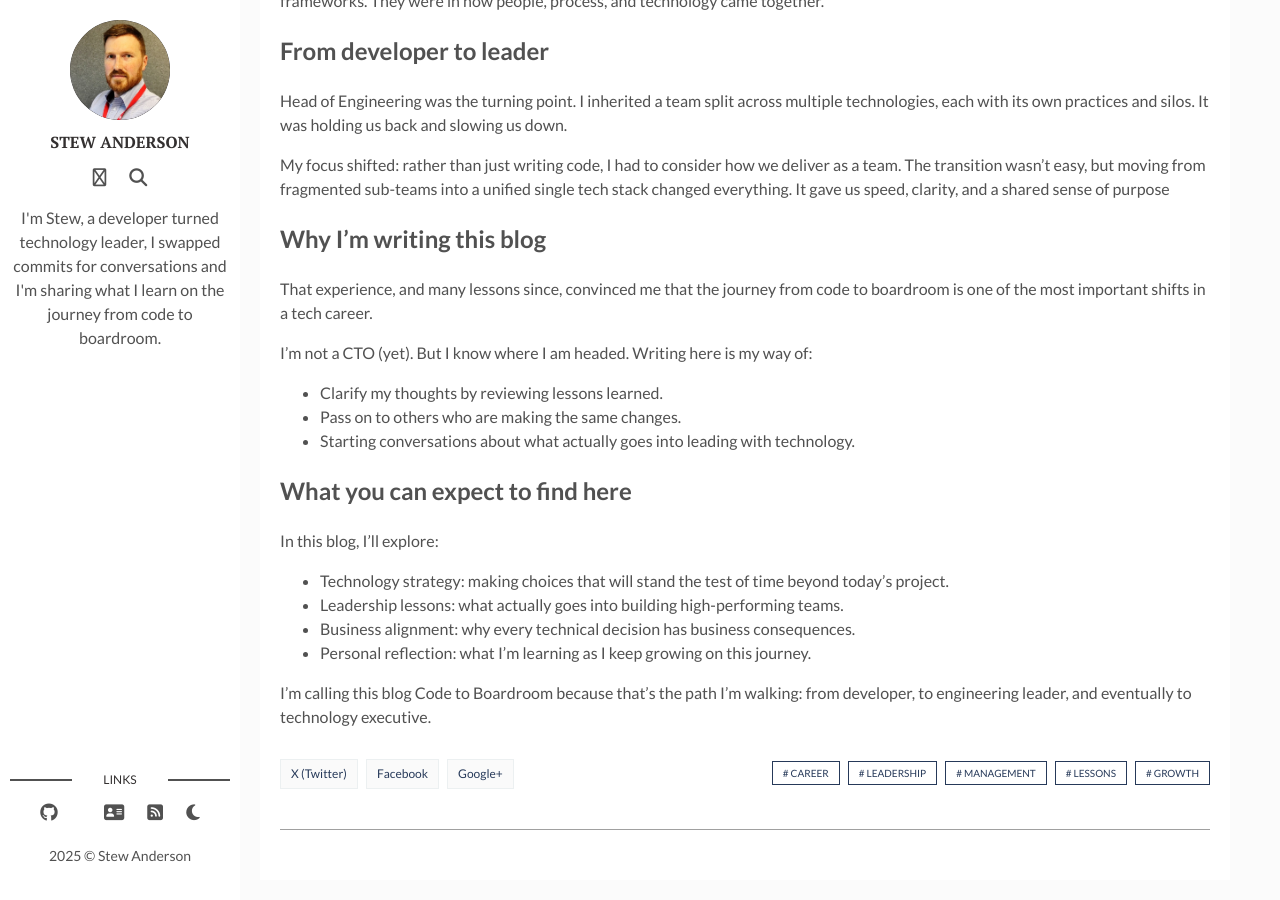
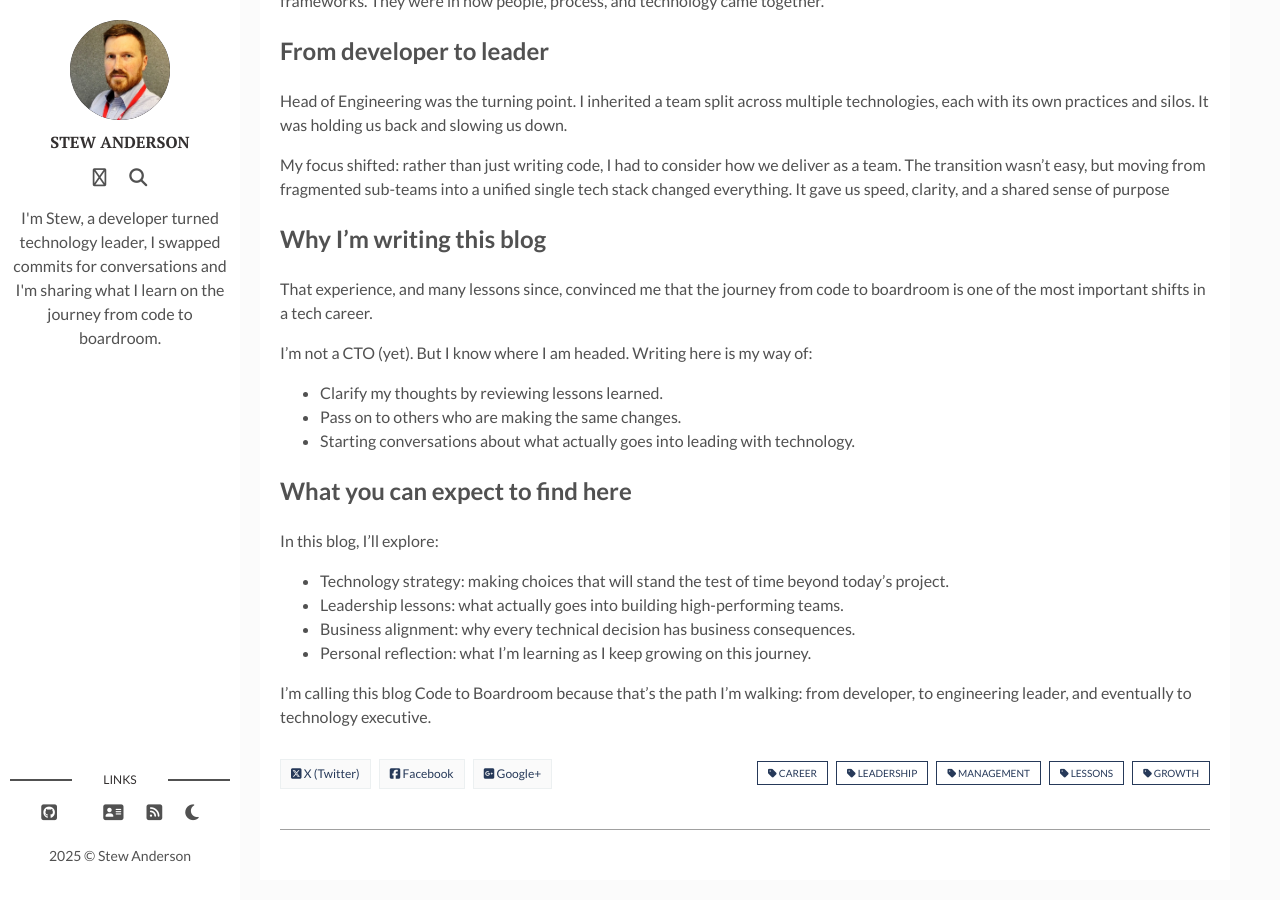
Before and after one commit to stew-anderson/blog, a Jekyll site: the page built from _posts/2025-06-07-code-to-boardroom-why-im-starting-this-blog.markdown, in a window 1280 px wide and 900 px high, scrolled down 736 px. Built offline with Jekyll 4.4.1, drawn with Linux system fonts in a browser that asks for light colours; nearby versions of some CDN libraries; emoji names are drawn with the system emoji font.

Commit message:
Adding more icons around posts

```diff
--- a/_layouts/main.html
+++ b/_layouts/main.html
@@ -23,7 +23,7 @@ layout: default
       <h3 class="contact-title">links</h3>
       <ul class="nav">
         {% if site.social-github %}
-          <li class="github"><a href="http://github.com/{{site.social-github}}" target="_blank"><i class="fa-brands fa-github"></i></a></li>
+          <li class="github"><a href="http://github.com/{{site.social-github}}" target="_blank"><i class="fa-brands fa-square-github"></i></a></li>
         {% endif %}
         {% if site.social-linkedin %}
           <li class="linkedin"><a href="https://linkedin.com/in/{{site.social-linkedin}}" target="_blank"><i class="fa-brands fa-square-linkedin"></i></a></li>
--- a/_layouts/post.html
+++ b/_layouts/post.html
@@ -25,13 +25,13 @@ layout: main
       {{content | markdownify}}
       <div class="page-footer">
         <div class="page-share">
-          <a href="https://twitter.com/intent/tweet?text={{ page.title }}&url={{ site.url }}{{ page.url }}" title="Share on X" rel="nofollow" target="_blank">X (Twitter)</a>
-          <a href="https://facebook.com/sharer.php?u={{ site.url }}{{ page.url }}" title="Share on Facebook" rel="nofollow" target="_blank">Facebook</a>
-          <a href="https://plus.google.com/share?url={{ site.url }}{{ page.url }}" title="Share on Google+" rel="nofollow" target="_blank">Google+</a>
+          <a href="https://twitter.com/intent/tweet?text={{ page.title }}&url={{ site.url }}{{ page.url }}" title="Share on X" rel="nofollow" target="_blank"><i class="fa-brands fa-square-x-twitter"></i> X (Twitter)</a>
+          <a href="https://facebook.com/sharer.php?u={{ site.url }}{{ page.url }}" title="Share on Facebook" rel="nofollow" target="_blank"><i class="fa-brands fa-square-facebook"></i> Facebook</a>
+          <a href="https://plus.google.com/share?url={{ site.url }}{{ page.url }}" title="Share on Google+" rel="nofollow" target="_blank"><i class="fa-brands fa-square-google-plus"></i> Google+</a>
         </div>
         <div class="page-tag">
           {% for tag in page.tags %}
-            <a href="{{site.baseurl}}/tags#{{tag}}" class="tag">&#35; {{ tag }}</a>
+            <a href="{{site.baseurl}}/tags#{{tag}}" class="tag"><i class="fa-solid fa-tag"></i> {{ tag }}</a>
           {% endfor %}
         </div>
       </div>
--- a/tags.html
+++ b/tags.html
@@ -7,10 +7,10 @@ permalink: /tags/
 {% assign tag_words = site_tags | split:',' | sort %}
 
 <section class="blog-tags">
-  <h1>Tags in Blog</h1>
+  <h1><i class="fa-solid fa-tag"></i> Tags in Blog</h1>
   <ul class="tags">
   {% for this_word in tag_words %}
-    <li ><a href="#{{ this_word | cgi_escape }}" class="tag">{{ this_word }} <span>({{ site.tags[this_word].size }})</span></a></li>
+    <li ><a href="#{{ this_word | cgi_escape }}" class="tag"><i class="fa-solid fa-tag"></i> {{ this_word }} <span>({{ site.tags[this_word].size }})</span></a></li>
   {% endfor %}
   </ul>
   {% for this_word in tag_words %}
```
